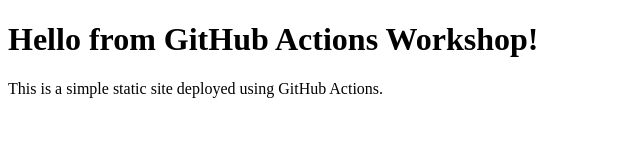
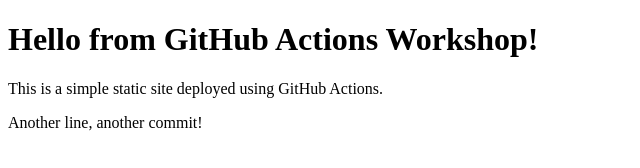
Before and after one commit to em-cap/github-actions, a website: page index.html in a window 1280 px wide. Shown: the whole page, without its empty margins (0-640 px from the left). Drawn offline with Linux system fonts and the light colour scheme.

Commit message:
Added another paragraph.

```diff
--- a/index.html
+++ b/index.html
@@ -6,5 +6,6 @@
 <body>
     <h1>Hello from GitHub Actions Workshop!</h1>
     <p>This is a simple static site deployed using GitHub Actions.</p>
+    <p>Another line, another commit!</p>
 </body>
 </html>
```
